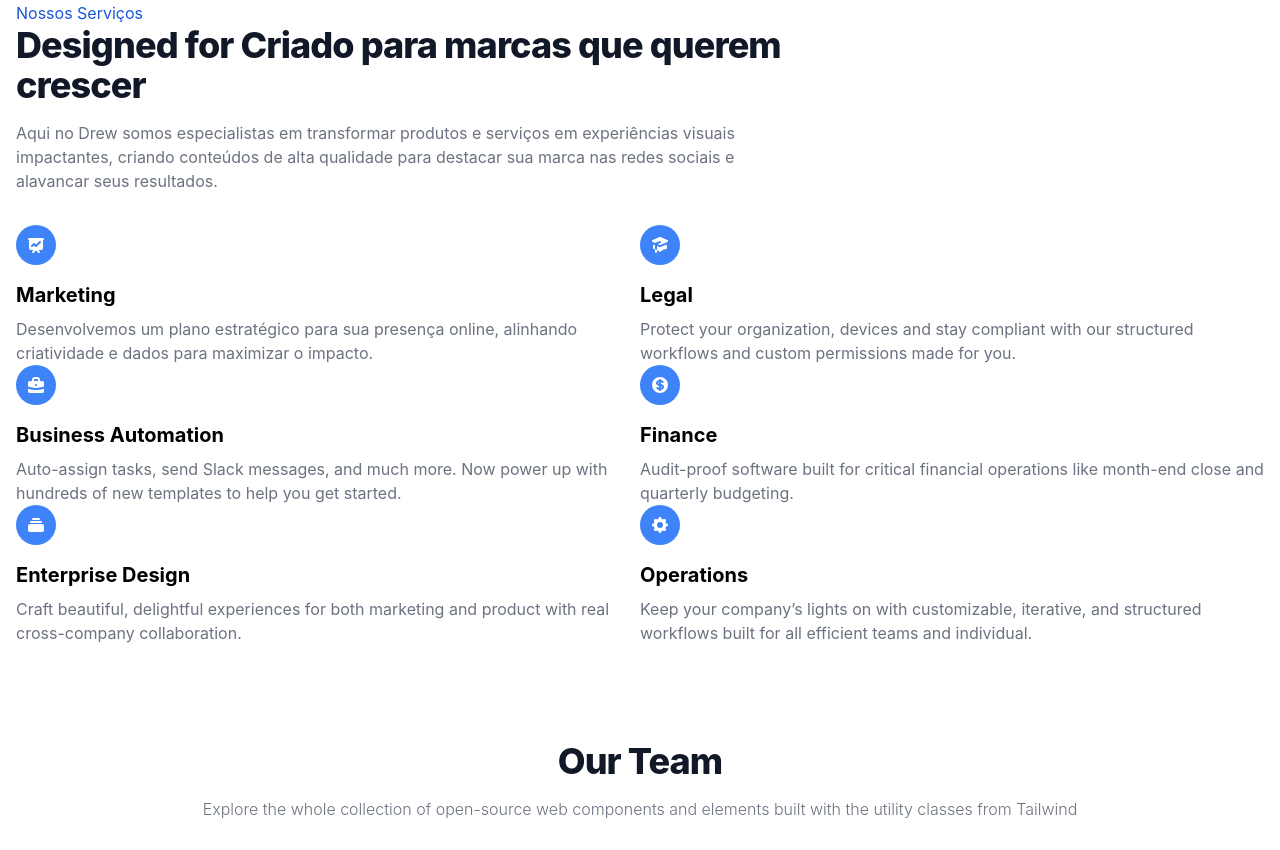
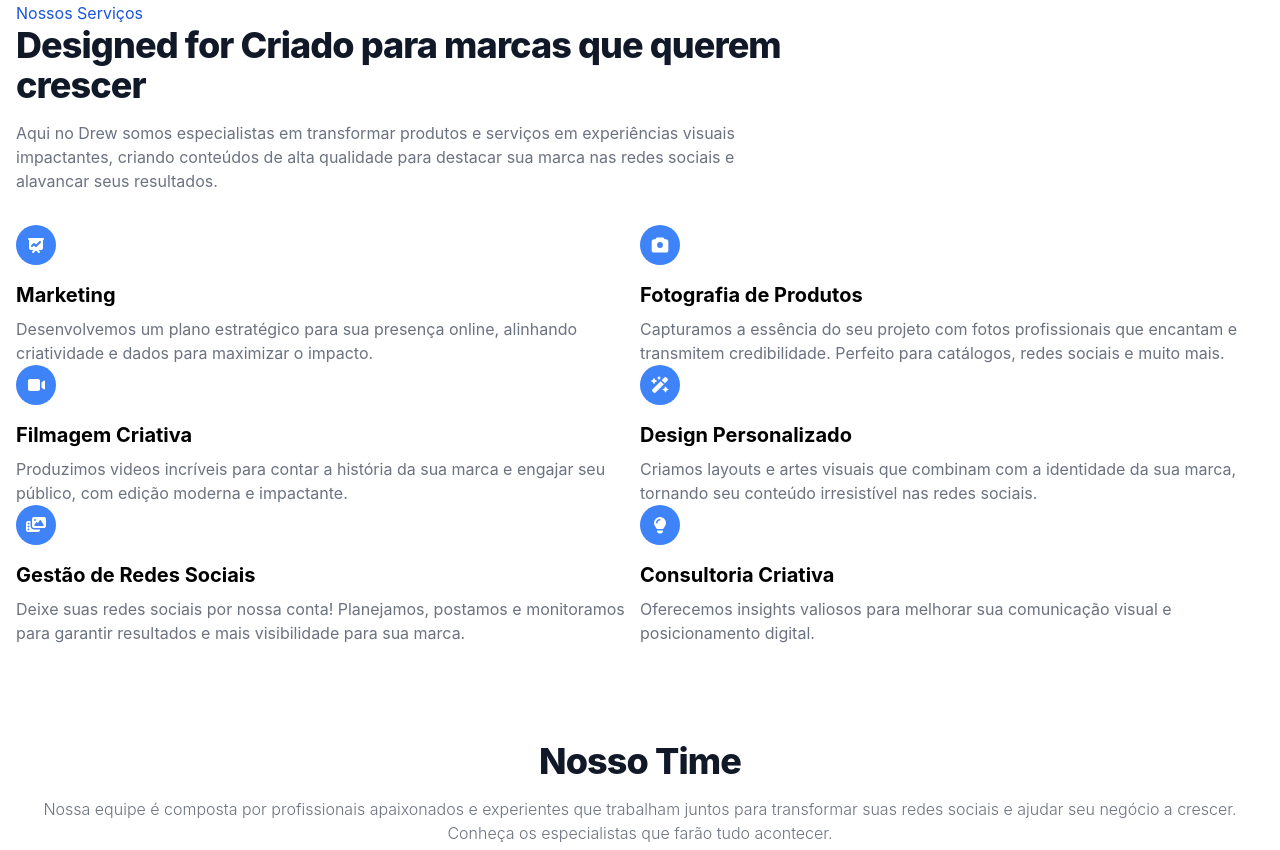
Before and after one commit to Eduardo-Luis-Alonso-art/landind_page_tailwind, a plain HTML site: page index.html in a window 1280 px wide. Shown: the part 1182-2032 px from the top of the page. Drawn offline with nearby package versions, Linux system fonts and the light colour scheme; grey boxes are pictures that could not be loaded.

Commit message:
Add files via upload

```diff
--- a/index.html
+++ b/index.html
@@ -4,7 +4,7 @@
 <head>
     <meta charset="UTF-8">
     <meta name="viewport" content="width=device-width, initial-scale=1.0">
-    <link href="https://cdn.jsdelivr.net/npm/flowbite@3.1.2/dist/flowbite.min.css" rel="stylesheet" />
+    <link href="https://cdn.jsdelivr.net/npm/flowbite@2.5.2/dist/flowbite.min.css" rel="stylesheet" />
     <link rel="stylesheet" href="https://cdnjs.cloudflare.com/ajax/libs/font-awesome/7.0.0/css/all.min.css"
         integrity="sha512-DxV+EoADOkOygM4IR9yXP8Sb2qwgidEmeqAEmDKIOfPRQZOWbXCzLC6vjbZyy0vPisbH2SyW27+ddLVCN+OMzQ=="
         crossorigin="anonymous" referrerpolicy="no-referrer" />
@@ -17,10 +17,8 @@
     <nav class="sticky top-0 bg-white dark:bg-gray-900 fixed w-full border-b border-gray-200 dark:border-gray-600">
         <div class="max-w-screen-xl flex flex-wrap items-center justify-between mx-auto p-4">
             <a href="#home" class="flex items-center space-x-3 rtl:space-x-reverse">
-                <img src="images/logo.png" class="block dark:hidden w-32 h-auto"
-                    alt="Drew Logo">
-                <img src="images/logo.png" class="hidden dark:block w-32 h-auto"
-                    alt="Drew Logo">
+                <img src="images/logo.png" class="block dark:hidden w-32 h-auto" alt="Drew Logo">
+                <img src="images/logo.png" class="hidden dark:block w-32 h-auto" alt="Drew Logo">
             </a>
             <div class="flex md:order-2 space-x-3 md:space-x-1 rtl:space-x-reverse">
                 <button type="button"
@@ -216,8 +214,8 @@
                 <div>
                     <div
                         class="flex justify-center items-center mb-4 w-10 h-10 rounded-full bg-blue-500 lg:h-12 lg:w-12 dark:bg-blue-600">
-                        <svg class="w-5 h-5 text-white lg:w-6 lg:h-6" fill="currentColor"
-                            viewBox="0 0 20 20" xmlns="http://www.w3.org/2000/svg">
+                        <svg class="w-5 h-5 text-white lg:w-6 lg:h-6" fill="currentColor" viewBox="0 0 20 20"
+                            xmlns="http://www.w3.org/2000/svg">
                             <path fill-rule="evenodd"
                                 d="M3 3a1 1 0 000 2v8a2 2 0 002 2h2.586l-1.293 1.293a1 1 0 101.414 1.414L10 15.414l2.293 2.293a1 1 0 001.414-1.414L12.414 15H15a2 2 0 002-2V5a1 1 0 100-2H3zm11.707 4.707a1 1 0 00-1.414-1.414L10 9.586 8.707 8.293a1 1 0 00-1.414 0l-2 2a1 1 0 101.414 1.414L8 10.414l1.293 1.293a1 1 0 001.414 0l4-4z"
                                 clip-rule="evenodd"></path>
@@ -233,94 +231,80 @@
                 <div>
                     <div
                         class="flex justify-center items-center mb-4 w-10 h-10 rounded-full bg-blue-500 lg:h-12 lg:w-12 dark:bg-blue-600">
-                        <svg class="w-5 h-5 text-white lg:w-6 lg:h-6" fill="currentColor"
-                            viewBox="0 0 20 20" xmlns="http://www.w3.org/2000/svg">
+                        <svg class="w-5 h-5 text-white" aria-hidden="true"
+                            xmlns="http://www.w3.org/2000/svg" fill="currentColor" viewBox="0 0 24 24">
                             <path
-                                d="M10.394 2.08a1 1 0 00-.788 0l-7 3a1 1 0 000 1.84L5.25 8.051a.999.999 0 01.356-.257l4-1.714a1 1 0 11.788 1.838L7.667 9.088l1.94.831a1 1 0 00.787 0l7-3a1 1 0 000-1.838l-7-3zM3.31 9.397L5 10.12v4.102a8.969 8.969 0 00-1.05-.174 1 1 0 01-.89-.89 11.115 11.115 0 01.25-3.762zM9.3 16.573A9.026 9.026 0 007 14.935v-3.957l1.818.78a3 3 0 002.364 0l5.508-2.361a11.026 11.026 0 01.25 3.762 1 1 0 01-.89.89 8.968 8.968 0 00-5.35 2.524 1 1 0 01-1.4 0zM6 18a1 1 0 001-1v-2.065a8.935 8.935 0 00-2-.712V17a1 1 0 001 1z">
-                            </path>
+                                d="M19 5h-1.382l-.171-.342A2.985 2.985 0 0 0 14.764 3H9.236a2.984 2.984 0 0 0-2.683 1.658L6.382 5H5a3 3 0 0 0-3 3v11a2 2 0 0 0 2 2h16a2 2 0 0 0 2-2V8a3 3 0 0 0-3-3Zm-3.5 7a3.5 3.5 0 1 1-7 0 3.5 3.5 0 0 1 7 0Z" />
                         </svg>
                     </div>
-                    <h3 class="mb-2 text-xl font-bold dark:text-white">Legal</h3>
-                    <p class="text-gray-500 dark:text-gray-400">Protect your organization, devices and stay compliant
-                        with our structured workflows and custom permissions made for you.</p>
+                    <h3 class="mb-2 text-xl font-bold dark:text-white">Fotografia de Produtos</h3>
+                    <p class="text-gray-500 dark:text-gray-400">
+                        Capturamos a essência do seu projeto com fotos profissionais
+                        que encantam e transmitem credibilidade. Perfeito para catálogos, redes sociais e muito mais.
+                    </p>
                 </div>
 
                 <div>
                     <div
                         class="flex justify-center items-center mb-4 w-10 h-10 rounded-full bg-blue-500 lg:h-12 lg:w-12 dark:bg-blue-600">
-                        <svg class="w-5 h-5 text-white lg:w-6 lg:h-6" fill="currentColor"
-                            viewBox="0 0 20 20" xmlns="http://www.w3.org/2000/svg">
-                            <path fill-rule="evenodd"
-                                d="M6 6V5a3 3 0 013-3h2a3 3 0 013 3v1h2a2 2 0 012 2v3.57A22.952 22.952 0 0110 13a22.95 22.95 0 01-8-1.43V8a2 2 0 012-2h2zm2-1a1 1 0 011-1h2a1 1 0 011 1v1H8V5zm1 5a1 1 0 011-1h.01a1 1 0 110 2H10a1 1 0 01-1-1z"
-                                clip-rule="evenodd"></path>
-                            <path
-                                d="M2 13.692V16a2 2 0 002 2h12a2 2 0 002-2v-2.308A24.974 24.974 0 0110 15c-2.796 0-5.487-.46-8-1.308z">
-                            </path>
-                        </svg>
+                        <i class="fa-solid fa-video text-white"></i>
                     </div>
-                    <h3 class="mb-2 text-xl font-bold dark:text-white">Business Automation</h3>
-                    <p class="text-gray-500 dark:text-gray-400">Auto-assign tasks, send Slack messages, and much more.
-                        Now power up with hundreds of new templates to help you get started.</p>
+                    <h3 class="mb-2 text-xl font-bold dark:text-white">Filmagem Criativa</h3>
+                    <p class="text-gray-500 dark:text-gray-400">
+                        Produzimos videos incríveis para contar a história da sua marca e engajar seu público, com edição moderna e impactante.
+                    </p>
                 </div>
 
                 <div>
                     <div
                         class="flex justify-center items-center mb-4 w-10 h-10 rounded-full bg-blue-500 lg:h-12 lg:w-12 dark:bg-blue-600">
-                        <svg class="w-5 h-5 text-white lg:w-6 lg:h-6" fill="currentColor"
-                            viewBox="0 0 20 20" xmlns="http://www.w3.org/2000/svg">
-                            <path
-                                d="M8.433 7.418c.155-.103.346-.196.567-.267v1.698a2.305 2.305 0 01-.567-.267C8.07 8.34 8 8.114 8 8c0-.114.07-.34.433-.582zM11 12.849v-1.698c.22.071.412.164.567.267.364.243.433.468.433.582 0 .114-.07.34-.433.582a2.305 2.305 0 01-.567.267z">
-                            </path>
-                            <path fill-rule="evenodd"
-                                d="M10 18a8 8 0 100-16 8 8 0 000 16zm1-13a1 1 0 10-2 0v.092a4.535 4.535 0 00-1.676.662C6.602 6.234 6 7.009 6 8c0 .99.602 1.765 1.324 2.246.48.32 1.054.545 1.676.662v1.941c-.391-.127-.68-.317-.843-.504a1 1 0 10-1.51 1.31c.562.649 1.413 1.076 2.353 1.253V15a1 1 0 102 0v-.092a4.535 4.535 0 001.676-.662C13.398 13.766 14 12.991 14 12c0-.99-.602-1.765-1.324-2.246A4.535 4.535 0 0011 9.092V7.151c.391.127.68.317.843.504a1 1 0 101.511-1.31c-.563-.649-1.413-1.076-2.354-1.253V5z"
-                                clip-rule="evenodd"></path>
-                        </svg>
+                        <i class="fa-solid fa-wand-magic-sparkles text-white"></i>
                     </div>
-                    <h3 class="mb-2 text-xl font-bold dark:text-white">Finance</h3>
-                    <p class="text-gray-500 dark:text-gray-400">Audit-proof software built for critical financial
-                        operations like month-end close and quarterly budgeting.</p>
+                    <h3 class="mb-2 text-xl font-bold dark:text-white">Design Personalizado</h3>
+                    <p class="text-gray-500 dark:text-gray-400">
+                        Criamos layouts e artes visuais que combinam com a identidade da sua marca, tornando seu conteúdo irresistível nas redes sociais.
+                    </p>
                 </div>
 
                 <div>
                     <div
                         class="flex justify-center items-center mb-4 w-10 h-10 rounded-full bg-blue-500 lg:h-12 lg:w-12 dark:bg-blue-600">
-                        <svg class="w-5 h-5 text-white lg:w-6 lg:h-6" fill="currentColor"
-                            viewBox="0 0 20 20" xmlns="http://www.w3.org/2000/svg">
-                            <path
-                                d="M7 3a1 1 0 000 2h6a1 1 0 100-2H7zM4 7a1 1 0 011-1h10a1 1 0 110 2H5a1 1 0 01-1-1zM2 11a2 2 0 012-2h12a2 2 0 012 2v4a2 2 0 01-2 2H4a2 2 0 01-2-2v-4z">
-                            </path>
-                        </svg>
+                        <i class="fa-solid fa-photo-film text-white"></i>
                     </div>
-                    <h3 class="mb-2 text-xl font-bold dark:text-white">Enterprise Design</h3>
-                    <p class="text-gray-500 dark:text-gray-400">Craft beautiful, delightful experiences for both
-                        marketing and product with real cross-company collaboration.</p>
+                    <h3 class="mb-2 text-xl font-bold dark:text-white">Gestão de Redes Sociais</h3>
+                    <p class="text-gray-500 dark:text-gray-400">
+                        Deixe suas redes sociais por nossa conta! Planejamos,
+                        postamos e monitoramos para garantir resultados e mais visibilidade para sua marca.
+                    </p>
                 </div>
 
                 <div>
                     <div
                         class="flex justify-center items-center mb-4 w-10 h-10 rounded-full bg-blue-500 lg:h-12 lg:w-12 dark:bg-blue-600">
-                        <svg class="w-5 h-5 text-white lg:w-6 lg:h-6" fill="currentColor"
-                            viewBox="0 0 20 20" xmlns="http://www.w3.org/2000/svg">
-                            <path fill-rule="evenodd"
-                                d="M11.49 3.17c-.38-1.56-2.6-1.56-2.98 0a1.532 1.532 0 01-2.286.948c-1.372-.836-2.942.734-2.106 2.106.54.886.061 2.042-.947 2.287-1.561.379-1.561 2.6 0 2.978a1.532 1.532 0 01.947 2.287c-.836 1.372.734 2.942 2.106 2.106a1.532 1.532 0 012.287.947c.379 1.561 2.6 1.561 2.978 0a1.533 1.533 0 012.287-.947c1.372.836 2.942-.734 2.106-2.106a1.533 1.533 0 01.947-2.287c1.561-.379 1.561-2.6 0-2.978a1.532 1.532 0 01-.947-2.287c.836-1.372-.734-2.942-2.106-2.106a1.532 1.532 0 01-2.287-.947zM10 13a3 3 0 100-6 3 3 0 000 6z"
-                                clip-rule="evenodd"></path>
-                        </svg>
+                        <i class="fa-solid fa-lightbulb text-white"></i>
                     </div>
-                    <h3 class="mb-2 text-xl font-bold dark:text-white">Operations</h3>
-                    <p class="text-gray-500 dark:text-gray-400">Keep your company’s lights on with customizable,
-                        iterative, and structured workflows built for all efficient teams and individual.</p>
+                    <h3 class="mb-2 text-xl font-bold dark:text-white">Consultoria Criativa</h3>
+                    <p class="text-gray-500 dark:text-gray-400">
+                        Oferecemos insights valiosos para melhorar sua comunicação visual e posicionamento digital.
+                    </p>
                 </div>
 
             </div>
         </div>
     </section>
 
-    <section class="bg-white dark:bg-gray-900">
+    <!--TEAM-->
+    <section id="team" class="bg-white dark:bg-gray-900">
         <div class="py-8 px-4 mx-auto max-w-screen-xl lg:py-16 lg:px-6 ">
             <div class="mx-auto max-w-screen-sm text-center mb-8 lg:mb-16">
-                <h2 class="mb-4 text-4xl tracking-tight font-extrabold text-gray-900 dark:text-white">Our Team</h2>
-                <p class="font-light text-gray-500 lg:mb-16 sm:text-xl dark:text-gray-400">Explore the whole collection
-                    of open-source web components and elements built with the utility classes from Tailwind</p>
+                <h2 class="mb-4 text-4xl tracking-tight font-extrabold text-gray-900 dark:text-white">
+                    Nosso Time
+                </h2>
+                <p class="font-light text-gray-500 lg:mb-16 sm:text-xl dark:text-gray-400">
+                    Nossa equipe é composta por profissionais apaixonados e experientes que trabalham juntos para
+                    transformar suas redes sociais e ajudar seu negócio a crescer. Conheça os especialistas
+                    que farão tudo acontecer.
+                </p>
             </div>
             <div class="grid gap-8 mb-6 lg:mb-16 md:grid-cols-2">
                 <div class="items-center bg-gray-50 rounded-lg shadow sm:flex dark:bg-gray-800 dark:border-gray-700">
```
